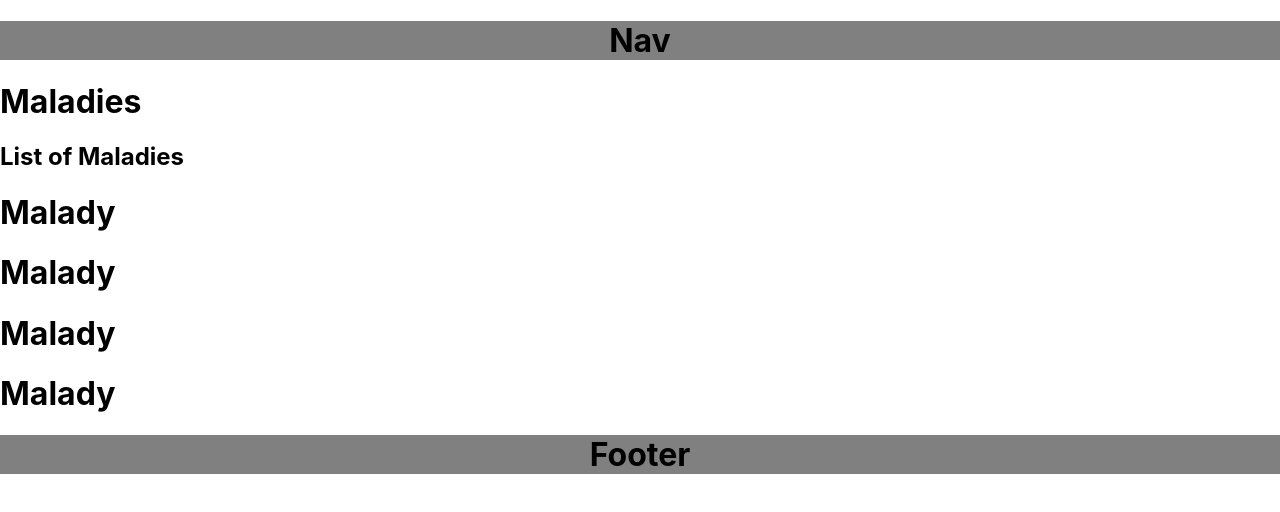
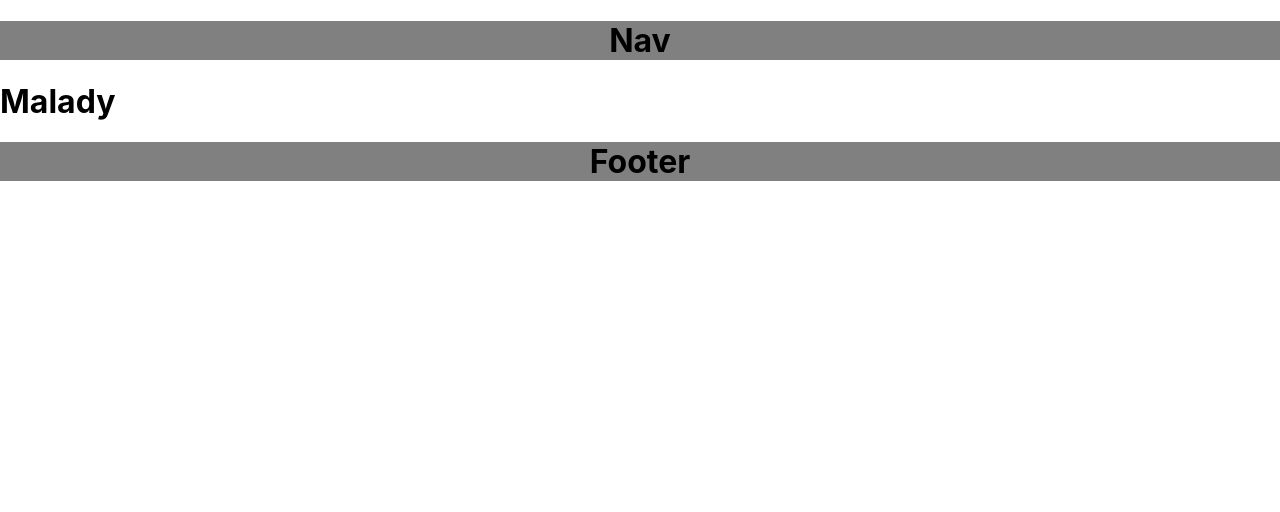
Before and after one commit to jokessenich/Static, a React (Create React App) app: page /#/malady in a window 1280 px wide. Shown: the top 512 px of the page. Built offline with nearby package versions, Linux system fonts and the light colour scheme.

Commit message:
changed routes for malady

```diff
--- a/src/Components/Main/Main.js
+++ b/src/Components/Main/Main.js
@@ -6,6 +6,7 @@ import Login from '../Login/Login'
 import Add from '../Add/Add.js'
 import SearchResults from '../SearchResults/SearchResults.js'
 import MaladyList from '../MaladyList/MaladyList'
+import Malady from '../MaladyList/Malady/Malady'
 
 export default class Main extends React.Component{
 
@@ -20,12 +21,14 @@ export default class Main extends React.Component{
 
             <Route path = '/login' component = {Login}></Route>
 
-            <Route path = '/malady' component = {MaladyList}></Route>
+            <Route path = '/maladylist' component = {MaladyList}></Route>
 
             <Route path = '/add' component = {Add}></Route>
 
             <Route path = '/search' component = {SearchResults}></Route>
 
+            <Route path = '/malady' component = {Malady}></Route>
+
         </Switch>
         )
     }
```
